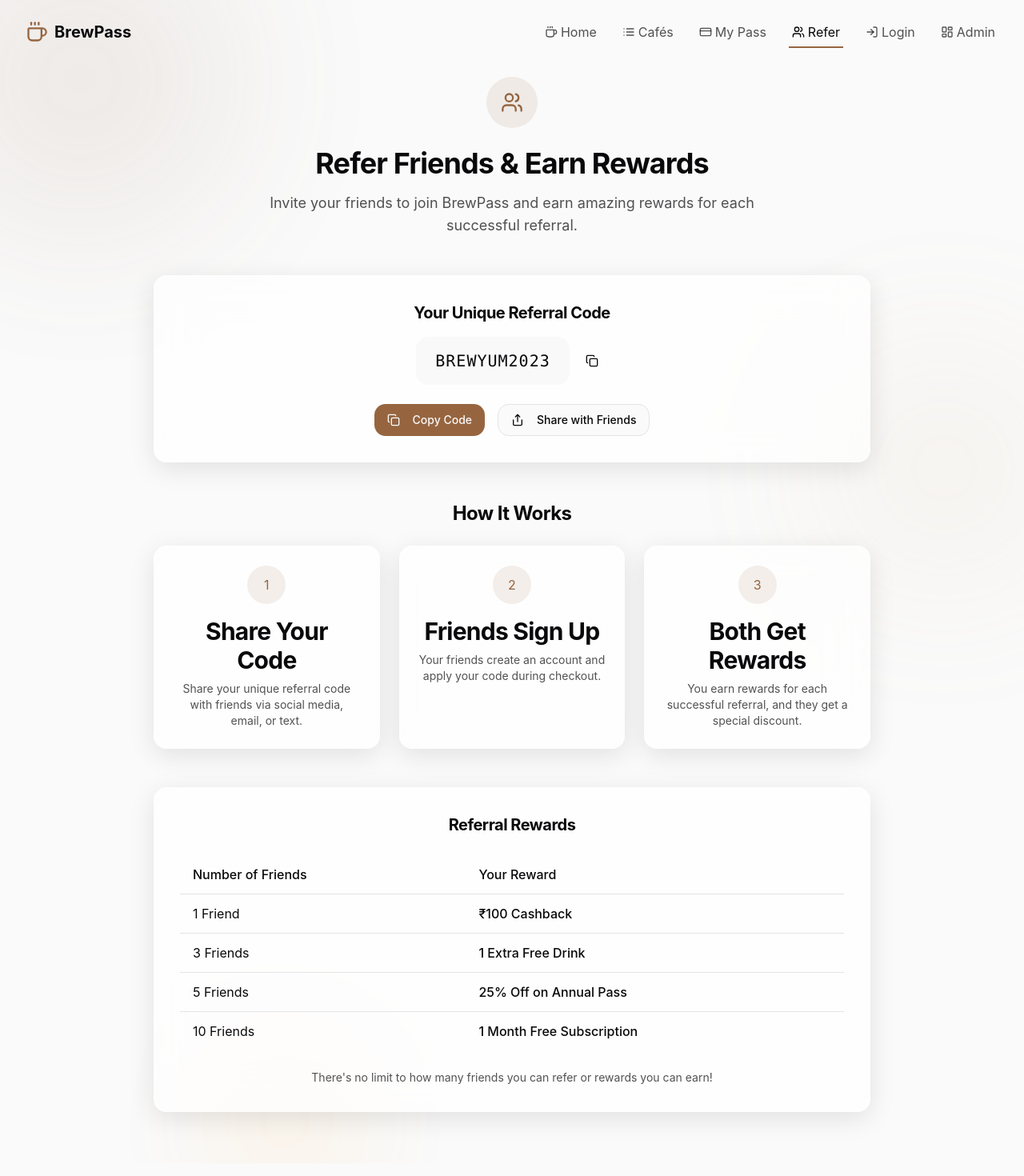
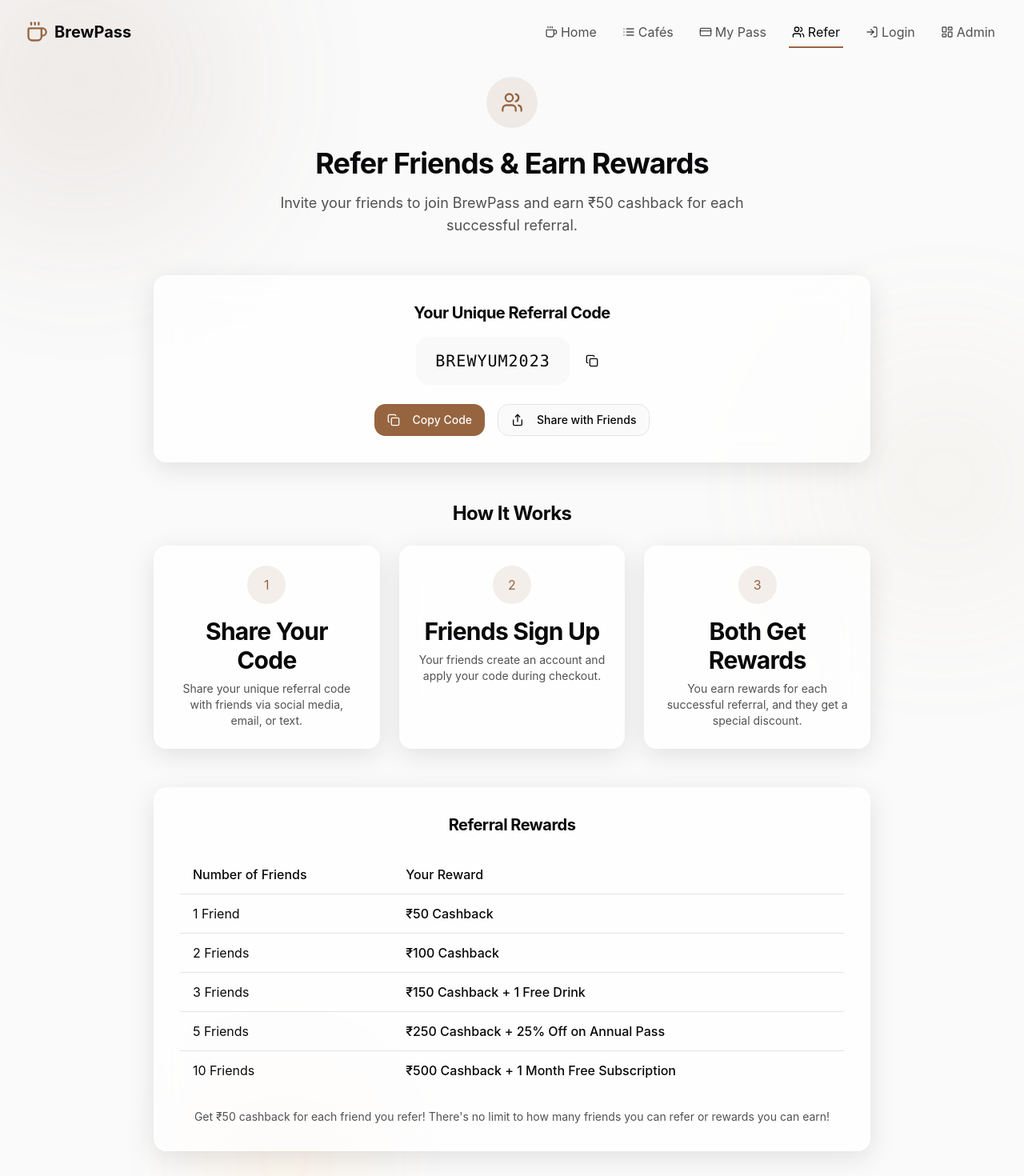
Before and after one commit to sahilkohli592/brewpass-explorer, a React (Vite) app: page /referral in a window 1280 px wide. Shown: the top 1470 px of the page at 80% size. Built offline with nearby package versions, Linux system fonts and the light colour scheme.

Commit message:
Fix: Update referral reward amount
Update the referral program to offer 50rs cashback for each successful referral.

```diff
--- a/src/pages/ReferralProgram.tsx
+++ b/src/pages/ReferralProgram.tsx
@@ -1,4 +1,3 @@
-
 import React, { useState } from 'react';
 import { Users, Copy, Share } from 'lucide-react';
 import GlassmorphicCard from '@/components/ui/GlassmorphicCard';
@@ -10,12 +9,13 @@ const ReferralProgram = () => {
   const { toast } = useToast();
   const [referralCode] = useState("BREWYUM2023");
 
-  // Simulated rewards data
+  // Updated rewards data - ₹50 cashback for each referral
   const rewards = [
-    { friends: 1, reward: "₹100 Cashback" },
-    { friends: 3, reward: "1 Extra Free Drink" },
-    { friends: 5, reward: "25% Off on Annual Pass" },
-    { friends: 10, reward: "1 Month Free Subscription" }
+    { friends: 1, reward: "₹50 Cashback" },
+    { friends: 2, reward: "₹100 Cashback" },
+    { friends: 3, reward: "₹150 Cashback + 1 Free Drink" },
+    { friends: 5, reward: "₹250 Cashback + 25% Off on Annual Pass" },
+    { friends: 10, reward: "₹500 Cashback + 1 Month Free Subscription" }
   ];
 
   const copyToClipboard = () => {
@@ -49,7 +49,7 @@ const ReferralProgram = () => {
           </div>
           <h1 className="text-3xl md:text-4xl font-bold mb-4">Refer Friends & Earn Rewards</h1>
           <p className="text-lg text-foreground/70 max-w-2xl mx-auto">
-            Invite your friends to join BrewPass and earn amazing rewards for each successful referral.
+            Invite your friends to join BrewPass and earn ₹50 cashback for each successful referral.
           </p>
         </div>
 
@@ -152,7 +152,7 @@ const ReferralProgram = () => {
 
             <div className="mt-6 text-center">
               <p className="text-sm text-foreground/70">
-                There's no limit to how many friends you can refer or rewards you can earn!
+                Get ₹50 cashback for each friend you refer! There's no limit to how many friends you can refer or rewards you can earn!
               </p>
             </div>
           </div>
```
